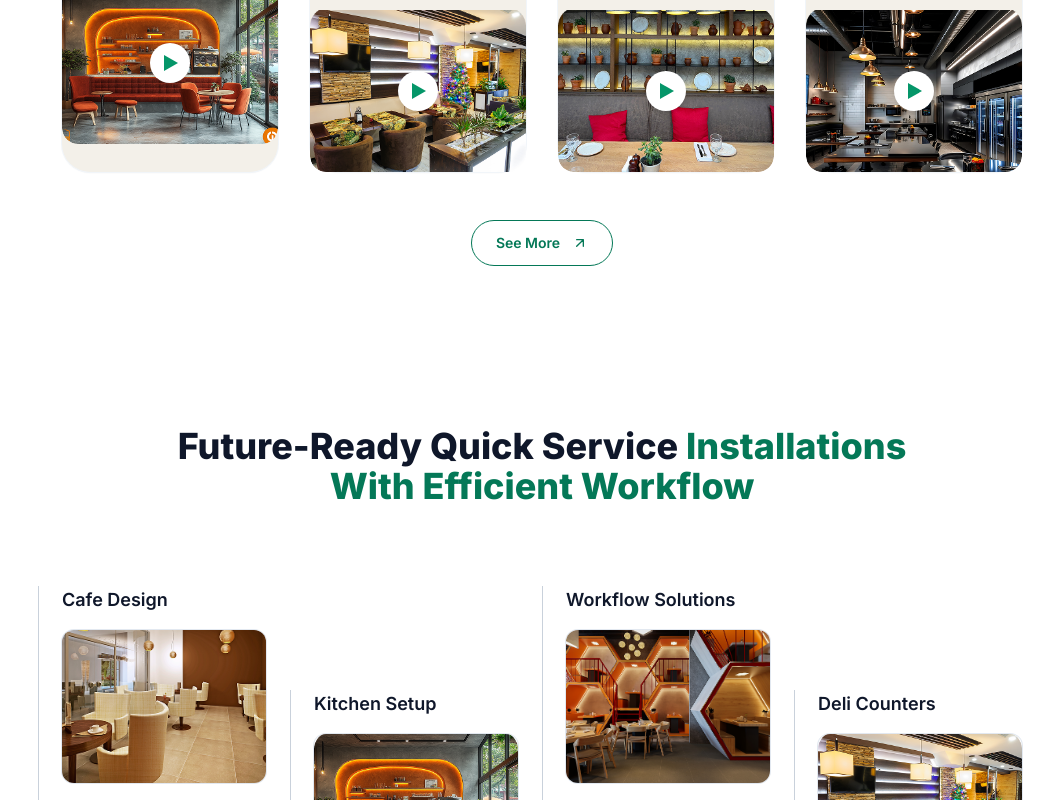
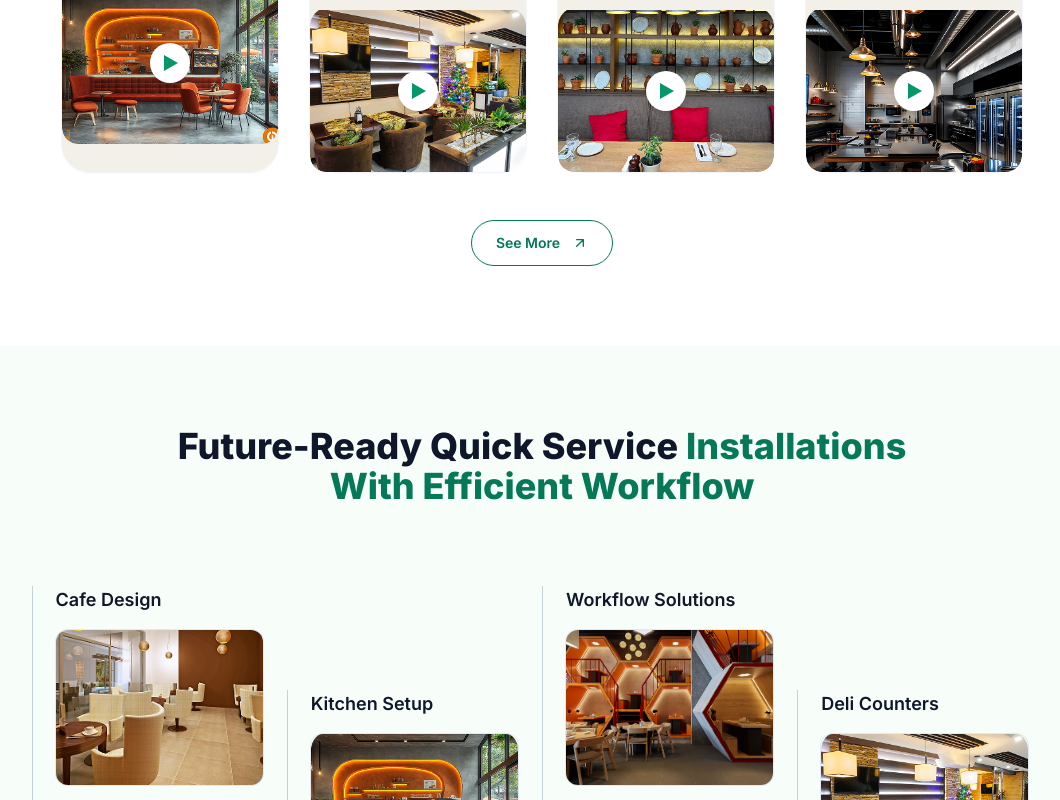
Before and after one commit to dhanuskumar18/eastland_website, a Next.js app: page / in a window 1280 px wide. Shown: the part 2000-2800 px from the top of the page, without its empty margins (98-1158 px from the left). Built offline with nearby package versions, Linux system fonts and the light colour scheme.

Commit message:
animation inn home

```diff
--- a/app/home/AboutUs.tsx
+++ b/app/home/AboutUs.tsx
@@ -16,8 +16,8 @@ export default function AboutUs() {
             // Remove opacity-0 class
             entry.target.classList.remove('opacity-0')
 
-            // Add slide up with bounce animation
-            entry.target.classList.add('animate-slide-up-bounce')
+            // Add slide up with shake animation
+            entry.target.classList.add('animate-slide-up-shake')
           }
         })
       },
@@ -36,7 +36,7 @@ export default function AboutUs() {
   }, [])
 
   return (
-    <section className="mx-auto max-w-[80%] px-4 pb-28 pt-20 sm:px-6 lg:px-8">
+    <section ref={aboutUsRef} className="mx-auto max-w-[80%] px-4 pb-28 pt-20 sm:px-6 lg:px-8 opacity-0">
       <div className="grid items-center gap-16 md:grid-cols-2">
         {/* Image collage */}
         <div className="relative w-full max-w-[520px]">
--- a/app/home/Features.tsx
+++ b/app/home/Features.tsx
@@ -1,4 +1,9 @@
+"use client"
+
+import { useScroll } from '../../hooks/useScroll'
+
 export default function Features() {
+  const { ref, isInView } = useScroll()
   const items: Array<{ title: string; image: string; description: string }> = [
     {
       title: "Cafe Design",
@@ -27,8 +32,9 @@ export default function Features() {
   ]
 
   return (
-    <section className="mx-auto max-w-[80%] px-4 py-20 sm:px-6 lg:px-8">
-      <h2 className="text-center text-3xl font-extrabold leading-tight text-slate-900 sm:text-4xl">
+    <section ref={ref} className="mx-auto max-w-[100%] px-4 py-20 sm:px-6 lg:px-8 bg-green-50/50">
+      <div className="max-w-[80%] mx-auto">
+      <h2 className={`text-center text-3xl font-extrabold leading-tight text-slate-900 sm:text-4xl transition-opacity duration-300 ${isInView ? 'opacity-100 animate-slide-up-bounce' : 'opacity-0'}`}>
         Future-Ready Quick Service <span className="text-emerald-700">Installations</span>
         <br /> <span className="text-emerald-700">With Efficient Workflow</span>
       </h2>
@@ -67,7 +73,7 @@ export default function Features() {
       </div>
 
       {/* Green Navigation Buttons */}
-      <div className="mt-12 flex justify-center gap-4">
+      <div className={`mt-12 flex justify-center gap-4 transition-opacity duration-300 ${isInView ? 'opacity-100 animate-slide-up-bounce-delayed' : 'opacity-0'}`}>
         <button className="bg-emerald-600 text-white w-12 h-12 rounded-full flex items-center justify-center hover:bg-emerald-700 transition-colors duration-200 shadow-lg">
           <svg className="w-6 h-6" fill="none" stroke="currentColor" viewBox="0 0 24 24">
             <path strokeLinecap="round" strokeLinejoin="round" strokeWidth={2} d="M15 19l-7-7 7-7" />
@@ -76,8 +82,9 @@ export default function Features() {
         <button className="bg-emerald-600 text-white w-12 h-12 rounded-full flex items-center justify-center hover:bg-emerald-700 transition-colors duration-200 shadow-lg">
           <svg className="w-6 h-6" fill="none" stroke="currentColor" viewBox="0 0 24 24">
             <path strokeLinecap="round" strokeLinejoin="round" strokeWidth={2} d="M9 5l7 7-7 7" />
-          </svg>
-        </button>
+            </svg>
+          </button>
+        </div>
       </div>
     </section>
   )
--- a/app/home/Videos.tsx
+++ b/app/home/Videos.tsx
@@ -1,4 +1,17 @@
+'use client'
+
+import { useEffect, useRef } from 'react'
+import { gsap } from 'gsap'
+import { useScroll } from '@/hooks/useScroll'
+
 export default function Videos() {
+  const { ref, isInView } = useScroll()
+  const featuredTextRef = useRef<HTMLParagraphElement>(null)
+  const titleRef = useRef<HTMLHeadingElement>(null)
+  const descriptionRef = useRef<HTMLParagraphElement>(null)
+  const cardsRef = useRef<HTMLDivElement>(null)
+  const buttonRef = useRef<HTMLDivElement>(null)
+
   const cards: Array<{ title: string; image?: string }> = [
     { title: "Rapid Installation", image: "/images/Rectangle 36.png" },
     // Rectangle 38.png not found in repo; using 39 as provided asset
@@ -6,6 +19,52 @@ export default function Videos() {
     { title: "Seating Arrangement", image: "/images/Rectangle 42.png" },
     { title: "Space Transformation", image: "/images/Rectangle 45.png" },
   ]
+
+  // Set initial styles to prevent flash
+  useEffect(() => {
+    gsap.set([featuredTextRef.current, titleRef.current, descriptionRef.current], {
+      opacity: 0,
+      y: 50
+    })
+  }, [])
+
+  useEffect(() => {
+    if (isInView) {
+      const tl = gsap.timeline()
+
+      // Animate elements in sequence
+      tl.to(featuredTextRef.current, {
+        opacity: 1,
+        y: 0,
+        duration: 0.6,
+        ease: "power2.out"
+      })
+      .to(titleRef.current, {
+        opacity: 1,
+        y: 0,
+        duration: 0.8,
+        ease: "power2.out"
+      }, "-=0.2")
+      .to(descriptionRef.current, {
+        opacity: 1,
+        y: 0,
+        duration: 0.8,
+        ease: "power2.out"
+      }, "-=0.4")
+      .to(cardsRef.current, {
+        opacity: 1,
+        y: 0,
+        duration: 0.8,
+        ease: "power2.out"
+      }, "-=0.4")
+      .to(buttonRef.current, {
+        opacity: 1,
+        y: 0,
+        duration: 0.6,
+        ease: "power2.out"
+      }, "-=0.2")
+    }
+  }, [isInView])
 
   function PlayButton() {
     return (
@@ -27,15 +86,15 @@ export default function Videos() {
   }
 
   return (
-    <section className="mx-auto max-w-[80%] px-4 py-20 sm:px-6 lg:px-8">
-      <p className="text-sm font-semibold text-slate-500">Featured Videos</p>
+    <section ref={ref} className="mx-auto max-w-[80%] px-4 py-20 sm:px-6 lg:px-8">
+      <p ref={featuredTextRef} className="text-sm font-semibold text-slate-500">Featured Videos</p>
 
       <div className="mt-2 grid items-start gap-8 md:grid-cols-2">
-        <h2 className="text-3xl font-extrabold leading-tight text-slate-900 sm:text-4xl">
+        <h2 ref={titleRef} className="text-3xl font-extrabold leading-tight text-slate-900 sm:text-4xl">
           Watch How We Transform <span className="text-emerald-700">Empty Spaces</span>
           <br /> Into Full-Scale Restaurants
         </h2>
-        <p className="text-sm leading-relaxed text-slate-600 md:mt-1">
+        <p ref={descriptionRef} className="text-sm leading-relaxed text-slate-600 md:mt-1">
           Witness complete transformations as we convert blank layouts into fully functional, customer-ready restaurants with
           precision planning, rapid execution, and flawless finishing.
         </p>
--- a/app/home/WhyChoose.tsx
+++ b/app/home/WhyChoose.tsx
@@ -1,10 +1,10 @@
 "use client"
 
 import Image from "next/image"
-import { useEffect, useRef } from "react"
+import { useScroll } from "@/hooks/useScroll"
 
 export default function WhyChoose() {
-  const whyChooseRef = useRef<HTMLDivElement>(null)
+  const { ref, isInView } = useScroll()
 
   const collage = [
     "/images/Why1.png",
@@ -13,56 +13,28 @@ export default function WhyChoose() {
     "/images/Why4.png",
   ]
 
-  useEffect(() => {
-    const observer = new IntersectionObserver(
-      (entries) => {
-        entries.forEach((entry) => {
-          if (entry.isIntersecting && !entry.target.getAttribute('data-animated')) {
-            entry.target.setAttribute('data-animated', 'true')
-
-            // Remove opacity-0 class
-            entry.target.classList.remove('opacity-0')
-
-            // Add slide up with bounce animation
-            entry.target.classList.add('animate-slide-up-bounce')
-          }
-        })
-      },
-      { threshold: 0.1 }
-    )
-
-    if (whyChooseRef.current) {
-      observer.observe(whyChooseRef.current)
-    }
-
-    return () => {
-      if (whyChooseRef.current) {
-        observer.unobserve(whyChooseRef.current)
-      }
-    }
-  }, [])
 
   return (
-    <section className="mx-auto max-w-[80%] px-4 py-24 sm:px-6 lg:px-8">
+    <section ref={ref} className="mx-auto max-w-[80%] px-4 py-24 sm:px-6 lg:px-8">
       <div className="grid items-center gap-16 md:grid-cols-2">
         {/* Collage */}
-        <div className="mx-auto grid w-full max-w-xl  grid-cols-2  items-start">
-          <div className="rounded-[12px] border border-slate-400 p-2 shadow-sm relative w-3/4 h-5/6 bg-transparent " >
-            <Image src={collage[0]} alt="Why choose image 1" width={220} height={200} className=" absolute -right-4 -z-10" />
+        <div className={`mx-auto grid w-full max-w-xl grid-cols-2 items-start transition-all duration-1000 ${isInView ? 'animate-slide-up-shake' : 'opacity-0 translate-y-8'}`}>
+          <div className="rounded-[12px] border border-slate-400 p-2 shadow-sm relative w-3/4 h-5/6 bg-transparent" >
+            <Image src={collage[0]} alt="Why choose image 1" width={220} height={200} className="absolute -right-4 -z-10" />
           </div>
           <div className="">
-            <Image src={collage[1]} alt="Why choose image 2" width={530} height={540} className="w-full h-auto relative right-8 " />
+            <Image src={collage[1]} alt="Why choose image 2" width={530} height={540} className="w-full h-auto relative right-8" />
           </div>
           <div className="mt-6">
             <Image src={collage[2]} alt="Why choose image 3" width={287} height={265} className="w-full h-auto" />
           </div>
-          <div className="mt-6 ml-10 rounded-[12px] border border-slate-400 p-2 shadow-sm relative w-[200px] h-5/6 bg-transparent "  >
-            <Image src={collage[3]} alt="Why choose image 1" width={200} height={200} className=" absolute -left-3 -top-4" />
+          <div className="mt-6 ml-10 rounded-[12px] border border-slate-400 p-2 shadow-sm relative w-[200px] h-5/6 bg-transparent">
+            <Image src={collage[3]} alt="Why choose image 4" width={200} height={200} className="absolute -left-3 -top-4" />
           </div>
         </div>
 
         {/* Content */}
-        <div>
+        <div className={`transition-all duration-1000 delay-200 ${isInView ? 'animate-slide-up-shake' : 'opacity-0 translate-y-8'}`}>
           <p className="text-sm font-semibold text-slate-500">Why Choose Us</p>
           <h2 className="mt-2 text-3xl font-extrabold leading-tight text-slate-900 sm:text-4xl">
             Excellence, Efficiency, &
--- a/hooks/useScroll.ts
+++ b/hooks/useScroll.ts
@@ -1 +1,34 @@
-// useScroll.ts
+"use client"
+import { useEffect, useRef, useState } from 'react'
+
+
+export function useScroll() {
+  const [isInView, setIsInView] = useState(false)
+  const ref = useRef<HTMLElement>(null)
+
+  useEffect(() => {
+    const observer = new IntersectionObserver(
+      ([entry]) => {
+        if (entry.isIntersecting) {
+          setIsInView(true)
+        }
+      },
+      {
+        threshold: 0.1, // Trigger when 10% of the element is visible
+        rootMargin: '0px 0px -50px 0px' // Start animation slightly before element is fully in view
+      }
+    )
+
+    if (ref.current) {
+      observer.observe(ref.current)
+    }
+
+    return () => {
+      if (ref.current) {
+        observer.unobserve(ref.current)
+      }
+    }
+  }, [])
+
+  return { ref, isInView }
+}
--- a/tailwind.config.ts
+++ b/tailwind.config.ts
@@ -14,6 +14,7 @@ const config: Config = {
       animation: {
         'slide-up-bounce': 'slide-up-bounce 0.8s ease-out forwards',
         'slide-up-bounce-delayed': 'slide-up-bounce 0.8s ease-out 0.2s forwards',
+        'slide-up-shake': 'slide-up-shake 2.5s ease-out forwards',
         'slide-left': 'slide-left 0.8s ease-out forwards',
         'slide-right': 'slide-right 0.8s ease-out forwards',
         'slide-down': 'slide-down 0.8s ease-out forwards',
@@ -76,6 +77,33 @@ const config: Config = {
             transform: 'translateY(0)',
           },
         },
+        'slide-up-shake': {
+          '0%': {
+            opacity: '0',
+            transform: 'translateY(80px)',
+          },
+          '50%': {
+            opacity: '0.8',
+            transform: 'translateY(-8px)',
+          },
+          '60%': {
+            opacity: '1',
+            transform: 'translateY(0)',
+          },
+          '70%': {
+            transform: 'translateY(-8px)',
+          },
+          '80%': {
+            transform: 'translateY(8px)',
+          },
+          '90%': {
+            transform: 'translateY(-4px)',
+          },
+          '100%': {
+            opacity: '1',
+            transform: 'translateY(0)',
+          },
+        },
       },
     },
   },
```
